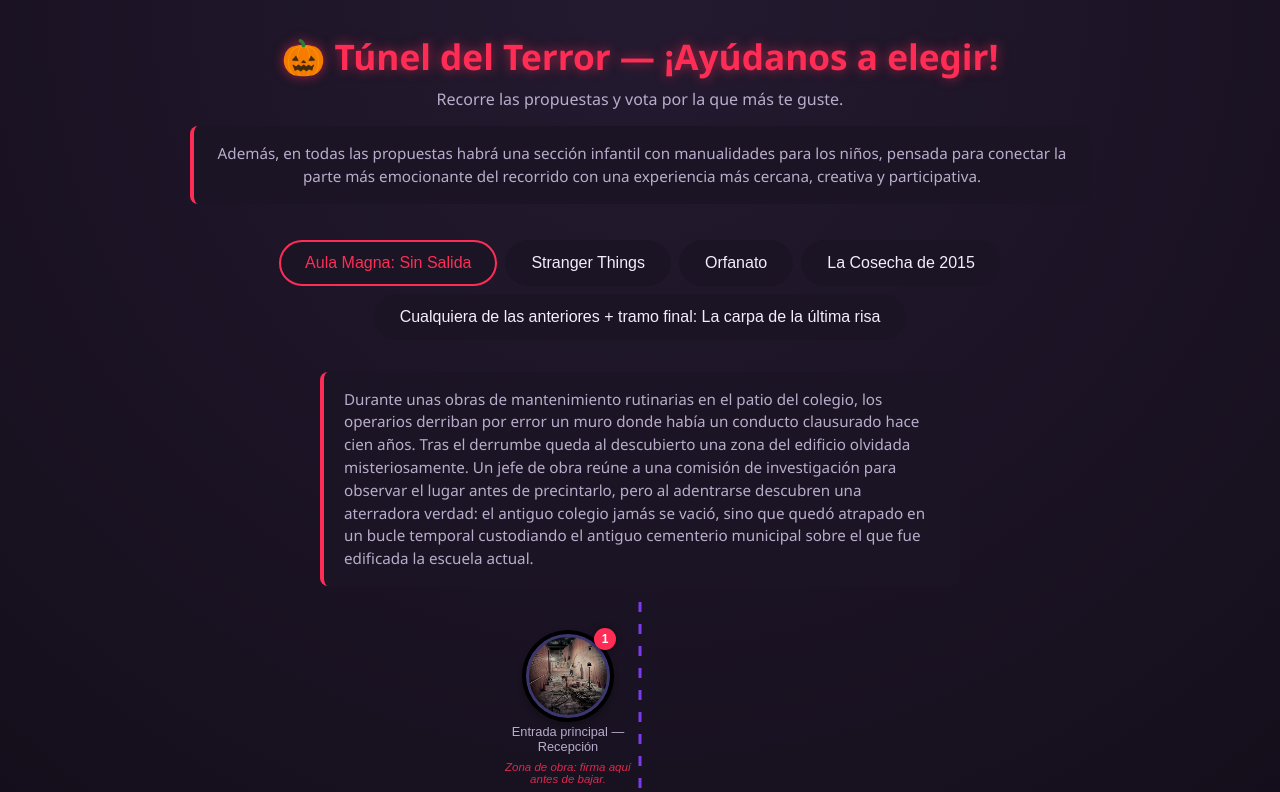
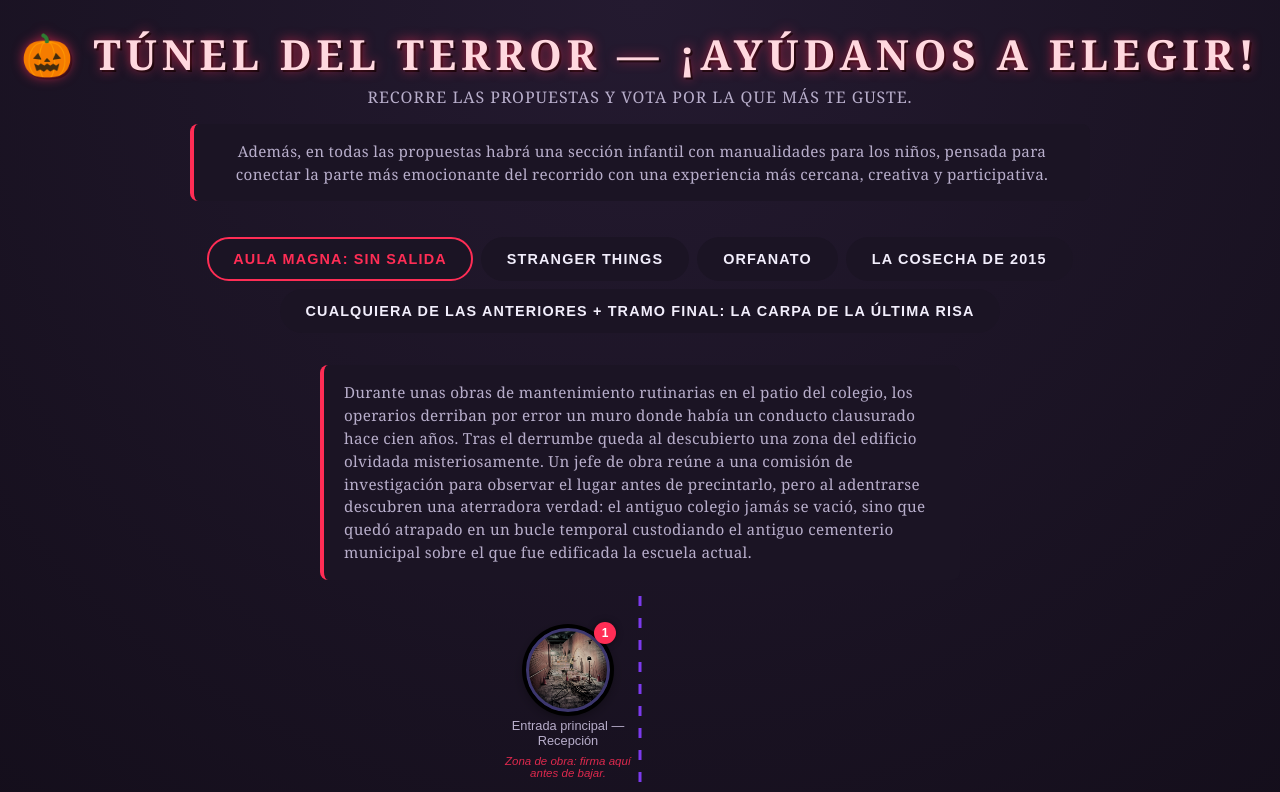
Before and after one commit to gabriela-franco/tunel-del-terror, a website: page index.html in a window 1280 px wide. Shown: the top 792 px of the page. Drawn offline with Linux system fonts and the light colour scheme.

Commit message:
Center title and horror typography

```diff
--- a/styles.css
+++ b/styles.css
@@ -13,27 +13,38 @@
 
 body {
   margin: 0;
-  font-family: "Segoe UI", system-ui, sans-serif;
+  font-family: Georgia, "Times New Roman", serif;
   background: radial-gradient(circle at top, #241a30, var(--bg) 60%);
   color: var(--text);
   min-height: 100vh;
+  letter-spacing: 0.02em;
 }
 
 .site-header {
   text-align: center;
   padding: 2rem 1rem 1rem;
+  display: flex;
+  flex-direction: column;
+  align-items: center;
+  justify-content: center;
 }
 
 .site-header h1 {
   margin: 0 0 0.5rem;
-  font-size: clamp(1.5rem, 4vw, 2.2rem);
-  color: var(--accent);
-  text-shadow: 0 0 12px rgba(255, 45, 85, 0.6);
+  font-size: clamp(1.6rem, 4vw, 2.6rem);
+  color: #ffd8df;
+  text-transform: uppercase;
+  letter-spacing: 0.12em;
+  line-height: 1.1;
+  text-shadow: 0 0 12px rgba(255, 45, 85, 0.7), 2px 2px 0 rgba(0, 0, 0, 0.8);
 }
 
 .site-header p {
   color: var(--muted);
   margin: 0;
+  font-size: 1rem;
+  letter-spacing: 0.06em;
+  text-transform: uppercase;
 }
 
 /* Tabs */
@@ -51,7 +62,10 @@ body {
   border: 2px solid transparent;
   border-radius: 999px;
   padding: 0.75rem 1.5rem;
-  font-size: 1rem;
+  font-size: 0.9rem;
+  font-weight: 700;
+  text-transform: uppercase;
+  letter-spacing: 0.08em;
   cursor: pointer;
   min-height: 44px;
 }
```
